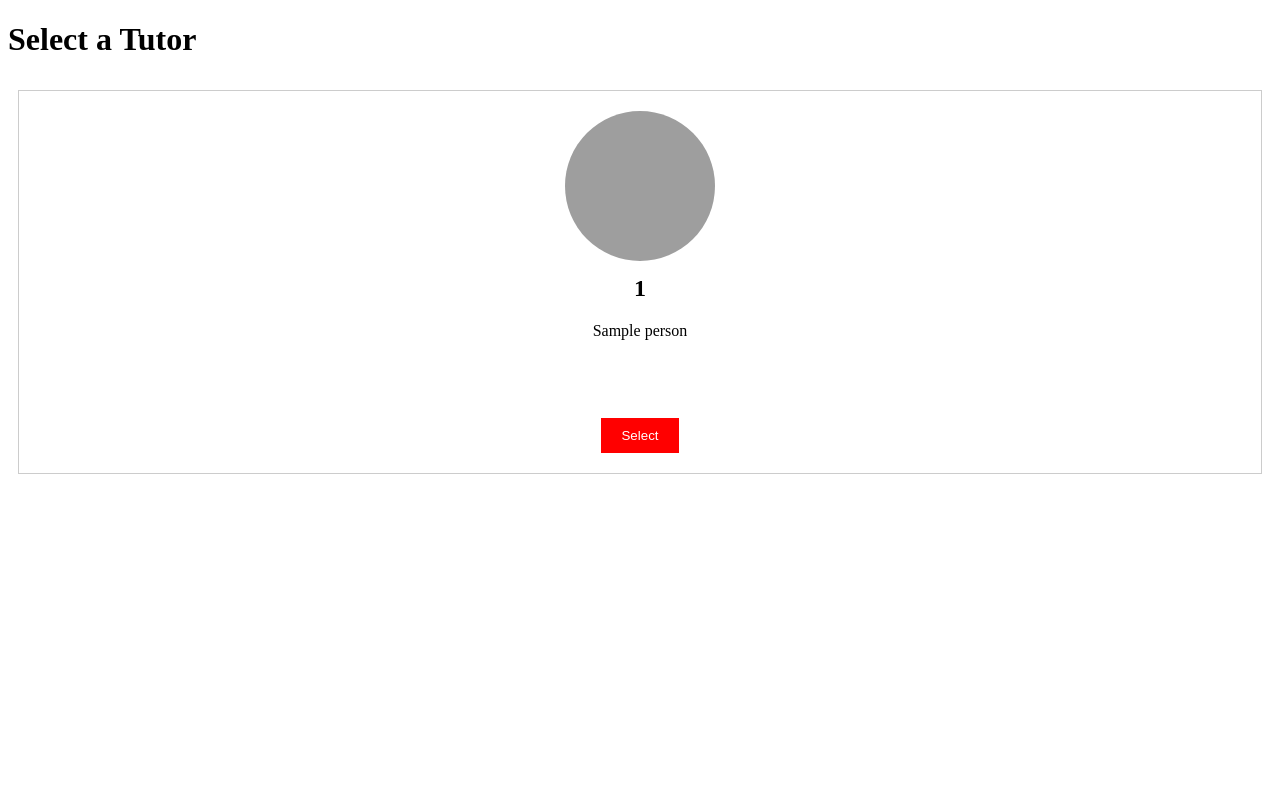
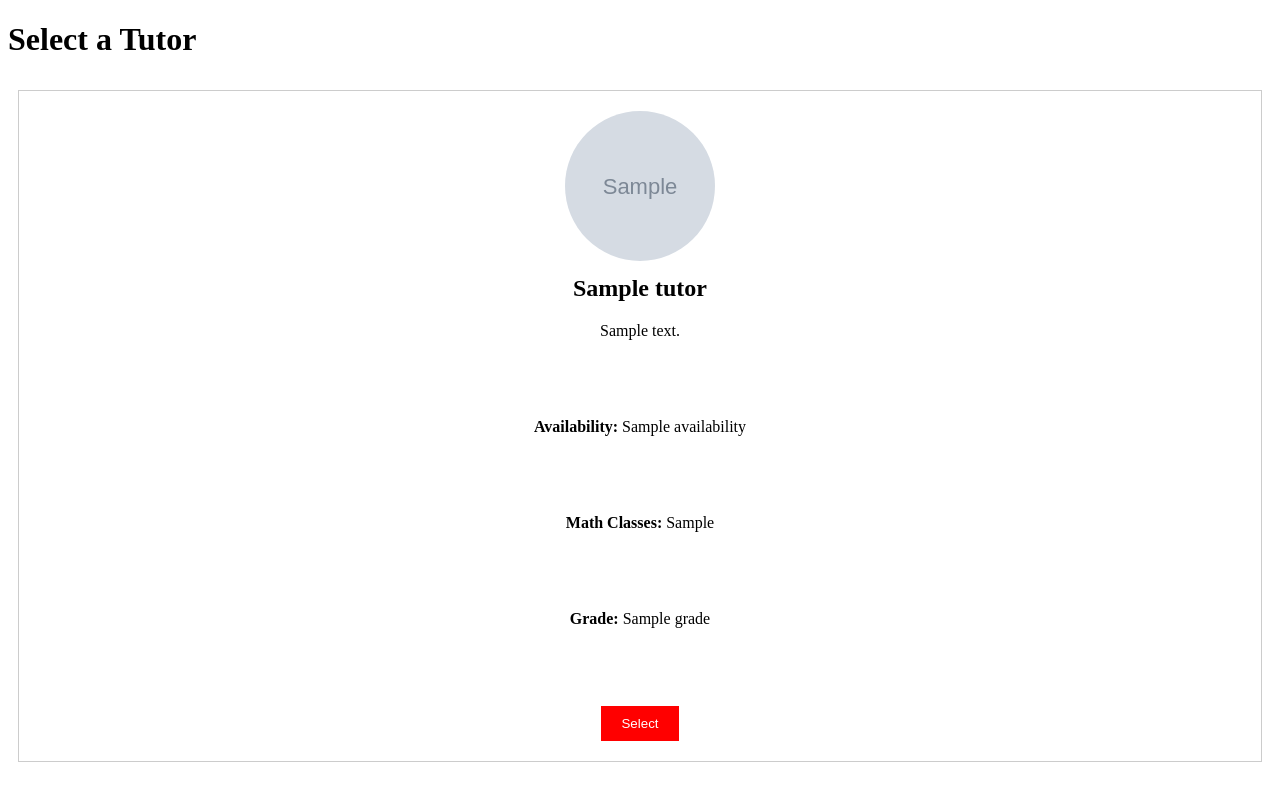
Before and after one commit to maxwoodruffvale/WebAppsFinal, a Flask app: template templates/tutorSelectPage.html in a window 1280 px wide. Run offline with Flask 3, Linux system fonts and the light colour scheme; the template is opened without the code that fills it: most values are stand-ins (such as "Sample title", 1, 10 or a date in 2020); grey boxes marked "Sample" are stand-in pictures; grey boxes are pictures that could not be loaded.

Commit message:
pulls data

```diff
--- a/templates/tutorSelectPage.html
+++ b/templates/tutorSelectPage.html
@@ -45,11 +45,14 @@
 <body>
     <h1>Select a Tutor</h1>
     <div class="person-container">
-        {% for person in tutors %}
+        {% for tutor in tutors %}
         <div class="person-box">
-            <img src="{{ person[2] }}" alt="{{ person[0] }} Image">
-            <h2>{{ person[0] }}</h2>
-            <p>{{ person[1] }}</p>
+            <img src="{{ tutor['image'] }}" alt="{{ tutor['name'] }} Image">
+            <h2>{{ tutor['name'] }}</h2>
+            <p>{{ tutor['bio'] }}</p>
+            <p><strong>Availability:</strong> {{ tutor['availability'] }}</p>
+            <p><strong>Math Classes:</strong> {{ tutor['math_classes'] }}</p>
+            <p><strong>Grade:</strong> {{ tutor['grade'] }}</p>
             <button>Select</button>
         </div>
         {% endfor %}
```
